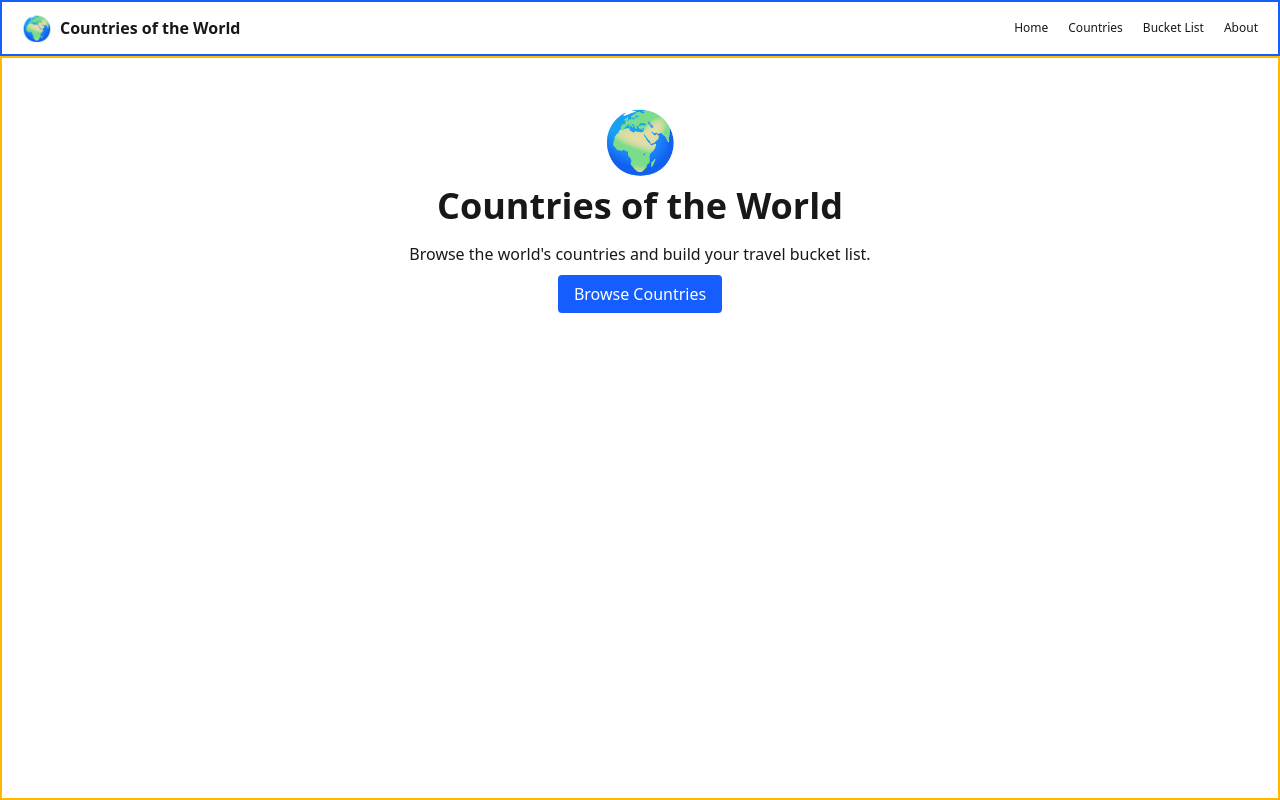
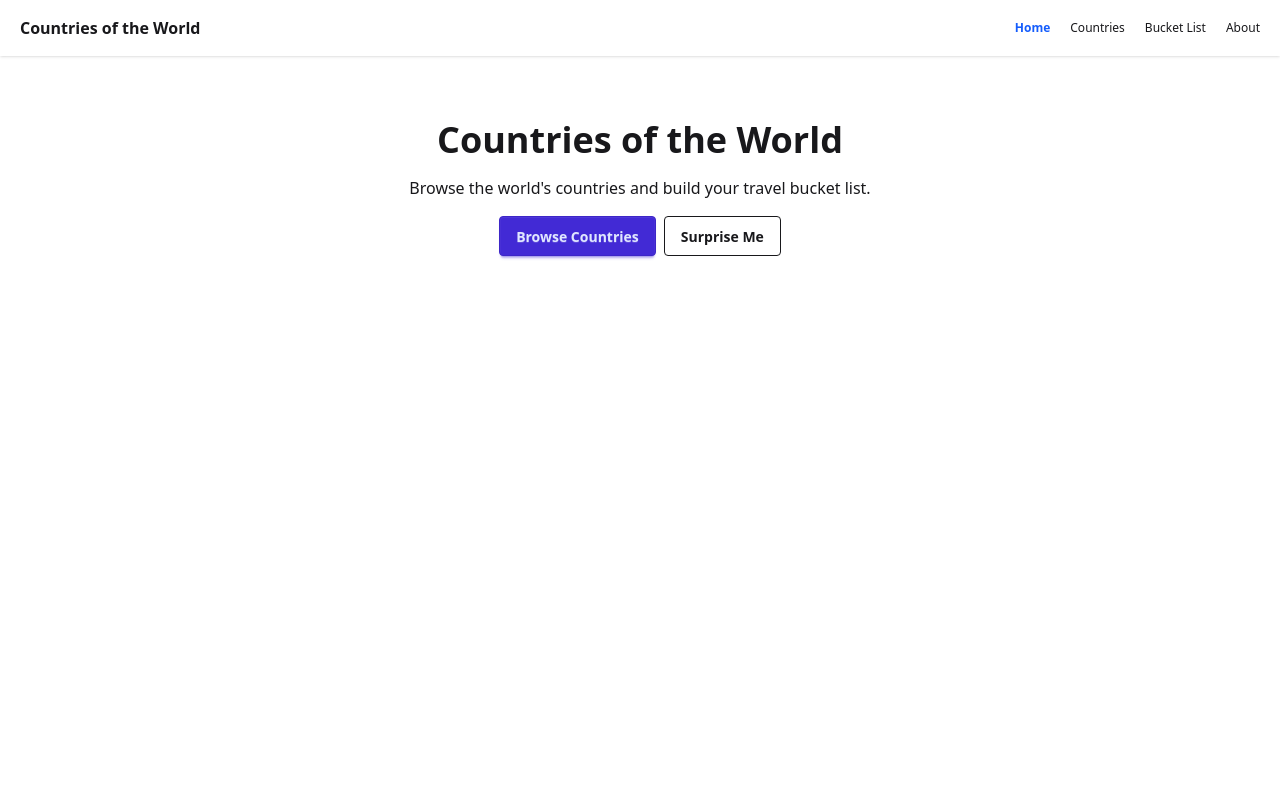
Before and after one commit to francheskaaguil/lab-act-countries, a React (Vite) app: page / in a window 1280 px wide. Built offline with nearby package versions, Linux system fonts and the light colour scheme.

Commit message:
Task 1: convert nav Links to NavLinks with active styling

```diff
--- a/src/App.jsx
+++ b/src/App.jsx
@@ -2,6 +2,7 @@
 import Layout from "./components/Layout";
 import HomePage from "./pages/HomePage";
 import CountriesPage from "./pages/CountriesPage";
+import CountryDetailPage from "./pages/CountryDetailPage";
 import BucketListPage from "./pages/BucketListPage";
 import AboutPage from "./pages/AboutPage";
 import NotFoundPage from "./pages/NotFoundPage";
@@ -10,11 +11,23 @@
   return (
     <Routes>
       <Route path="/" element={<Layout />}>
+
         <Route index element={<HomePage />} />
-        <Route path="countries" element={<CountriesPage />} />
+
+        <Route path="countries">
+          <Route index element={<CountriesPage />} />
+          <Route
+            path=":countryCode"
+            element={<CountryDetailPage />}
+          />
+        </Route>
+
         <Route path="bucket-list" element={<BucketListPage />} />
+
         <Route path="about" element={<AboutPage />} />
+
         <Route path="*" element={<NotFoundPage />} />
+
       </Route>
     </Routes>
   );
--- a/src/components/Layout.jsx
+++ b/src/components/Layout.jsx
@@ -1,36 +1,56 @@
-import { Link, Outlet } from "react-router";
+import { NavLink, Outlet } from "react-router";
 
 const Layout = () => {
   return (
     <div className="min-h-screen flex flex-col">
-      <nav className="h-14 flex items-center justify-between border-2 px-5 border-blue-600">
+
+      <nav className="h-14 flex items-center justify-between px-5 shadow">
+
         <div className="flex items-center gap-2">
-          <span className="text-2xl">🌍</span>
           <span className="font-bold">Countries of the World</span>
         </div>
 
         <div className="flex gap-5">
-          <Link to="/">
-            <p className="text-[12px]">Home</p>
-          </Link>
 
-          <Link to="/countries">
-            <p className="text-[12px]">Countries</p>
-          </Link>
+          <NavLink to="/" end>
+            {({ isActive }) => (
+              <p className={`text-[12px] ${isActive ? "font-bold text-blue-600" : ""}`}>
+                Home
+              </p>
+            )}
+          </NavLink>
 
-          <Link to="/bucket-list">
-            <p className="text-[12px]">Bucket List</p>
-          </Link>
+          <NavLink to="/countries">
+            {({ isActive }) => (
+              <p className={`text-[12px] ${isActive ? "font-bold text-blue-600" : ""}`}>
+                Countries
+              </p>
+            )}
+          </NavLink>
 
-          <Link to="/about">
-            <p className="text-[12px]">About</p>
-          </Link>
+          <NavLink to="/bucket-list">
+            {({ isActive }) => (
+              <p className={`text-[12px] ${isActive ? "font-bold text-blue-600" : ""}`}>
+                Bucket List
+              </p>
+            )}
+          </NavLink>
+
+          <NavLink to="/about">
+            {({ isActive }) => (
+              <p className={`text-[12px] ${isActive ? "font-bold text-blue-600" : ""}`}>
+                About
+              </p>
+            )}
+          </NavLink>
+
         </div>
       </nav>
 
-      <main className="flex-1 border-2 border-amber-400 p-3">
+      <main className="flex-1 p-6">
         <Outlet />
       </main>
+
     </div>
   );
 };
--- a/src/pages/CountryDetailPage.jsx
+++ b/src/pages/CountryDetailPage.jsx
@@ -0,0 +1,85 @@
+import { useParams, useNavigate, Link } from "react-router";
+import COUNTRIES from "../data/countries";
+
+const CountryDetailPage = () => {
+  const { countryCode } = useParams();
+  const navigate = useNavigate();
+
+  const country = COUNTRIES.find(
+    (c) => c.code === countryCode.toUpperCase()
+  );
+
+  if (!country) {
+    return (
+      <div className="max-w-md mx-auto py-10 text-center space-y-4">
+        <h2 className="text-2xl font-bold">Country not found</h2>
+
+        <p>
+          No country with code "{countryCode}" exists in our data.
+        </p>
+
+        <Link to="/countries" className="btn">
+          Back to Countries
+        </Link>
+      </div>
+    );
+  }
+
+  const handleRandom = () => {
+    const others = COUNTRIES.filter(
+      (c) => c.code !== country.code
+    );
+
+    const random =
+      others[Math.floor(Math.random() * others.length)];
+
+    navigate(`/countries/${random.code}`);
+  };
+
+  return (
+    <div className="max-w-md mx-auto card bg-base-100 shadow p-6 text-center space-y-3">
+
+      <div className="text-8xl">
+        {country.flag}
+      </div>
+
+      <h1 className="text-3xl font-bold">
+        {country.name}
+      </h1>
+
+      <p className="opacity-70">
+        Capital: {country.capital}
+      </p>
+
+      <div className="flex justify-center gap-2">
+        <span className="badge badge-primary">
+          {country.region}
+        </span>
+
+        <span className="badge">
+          {country.population.toLocaleString()} people
+        </span>
+      </div>
+
+      <div className="flex gap-2 justify-center pt-2">
+
+        <button
+          className="btn btn-ghost"
+          onClick={() => navigate(-1)}
+        >
+          Back
+        </button>
+
+        <button
+          className="btn btn-primary"
+          onClick={handleRandom}
+        >
+          Random Country
+        </button>
+
+      </div>
+    </div>
+  );
+};
+
+export default CountryDetailPage;
--- a/src/pages/HomePage.jsx
+++ b/src/pages/HomePage.jsx
@@ -1,14 +1,41 @@
-import { Link} from "react-router";
+import { Link, useNavigate } from "react-router";
+import COUNTRIES from "../data/countries";
 
 const HomePage = () => {
+  const navigate = useNavigate();
+
+  const handleSurpriseMe = () => {
+    const random =
+      COUNTRIES[Math.floor(Math.random() * COUNTRIES.length)];
+
+    navigate(`/countries/${random.code}`);
+  };
+
   return (
     <div className="max-w-2xl mx-auto text-center py-10 space-y-4">
-      <div className="text-6xl">🌍</div>
-      <h1 className="text-4xl font-bold">Countries of the World</h1>
-      <p>Browse the world's countries and build your travel bucket list.</p>
-      <Link to="/countries" className="bg-blue-600 text-white px-4 py-2 rounded">
-        Browse Countries
-      </Link>
+
+      <h1 className="text-4xl font-bold">
+        Countries of the World
+      </h1>
+
+      <p>
+        Browse the world's countries and build your travel bucket list.
+      </p>
+
+      <div className="flex gap-2 justify-center">
+
+        <Link to="/countries" className="btn btn-primary">
+          Browse Countries
+        </Link>
+
+        <button
+          className="btn btn-outline"
+          onClick={handleSurpriseMe}
+        >
+          Surprise Me
+        </button>
+
+      </div>
     </div>
   );
 };
```
Also changed, not shown: src/pages/CountriesPage.jsx (+35 -7 lines).
